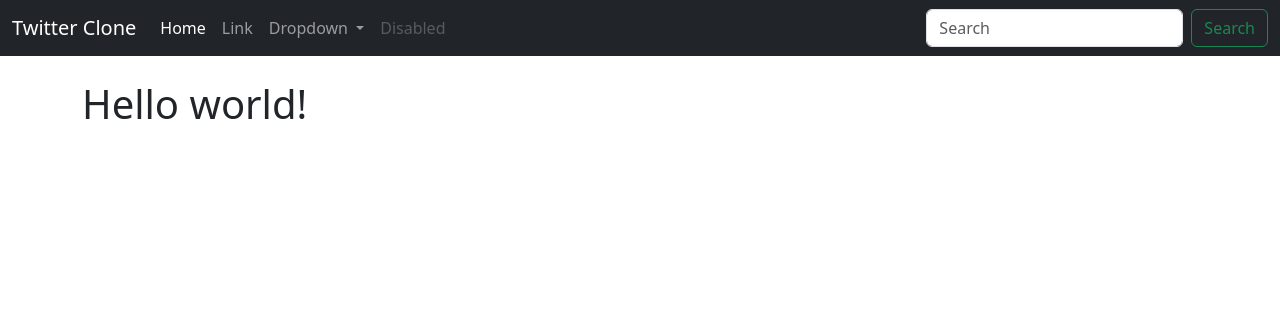
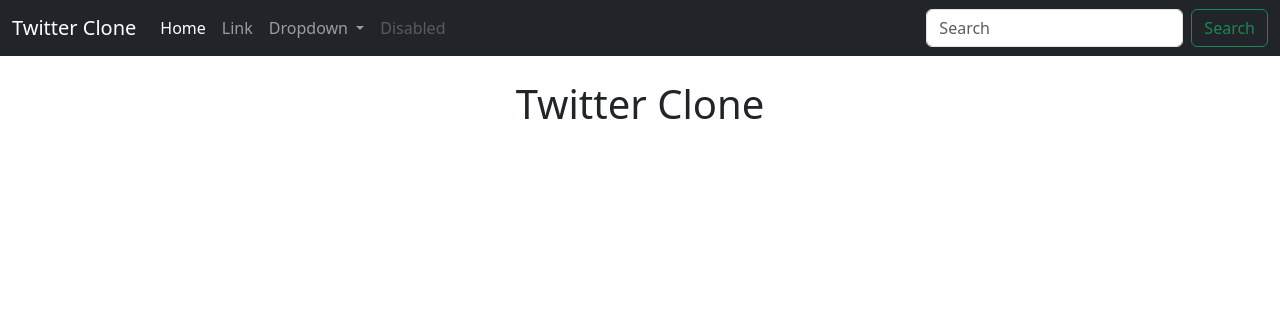
Before and after one commit to martinh726/TwitterClone, a Django app: page / in a window 1280 px wide. Shown: the top 316 px of the page. Run offline with Django 5.2, Linux system fonts and the light colour scheme.

Commit message:
modified home.html

```diff
--- a/social/twitterClone/templates/home.html
+++ b/social/twitterClone/templates/home.html
@@ -1,3 +1,3 @@
 {% extends 'base.html' %} {% block content %}
-<h1>Hello world!</h1>
+<h1 style="text-align: center;">Twitter Clone</h1>
 {% endblock %}
```
